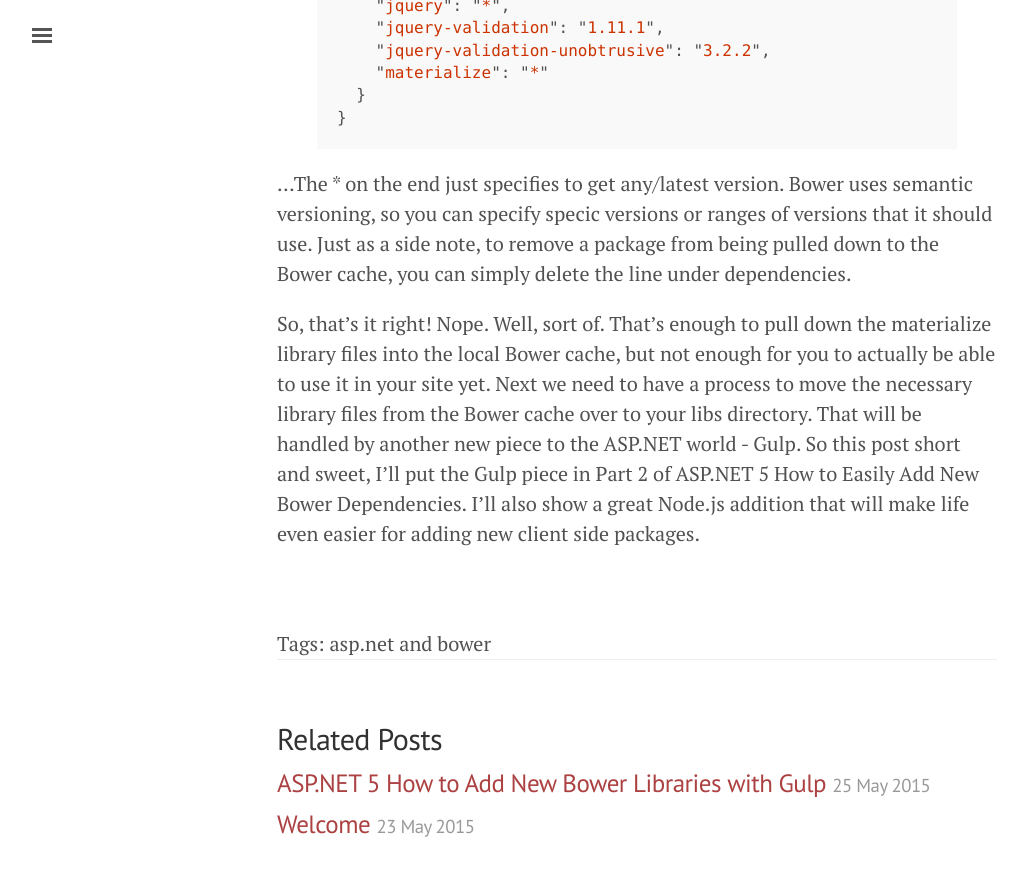
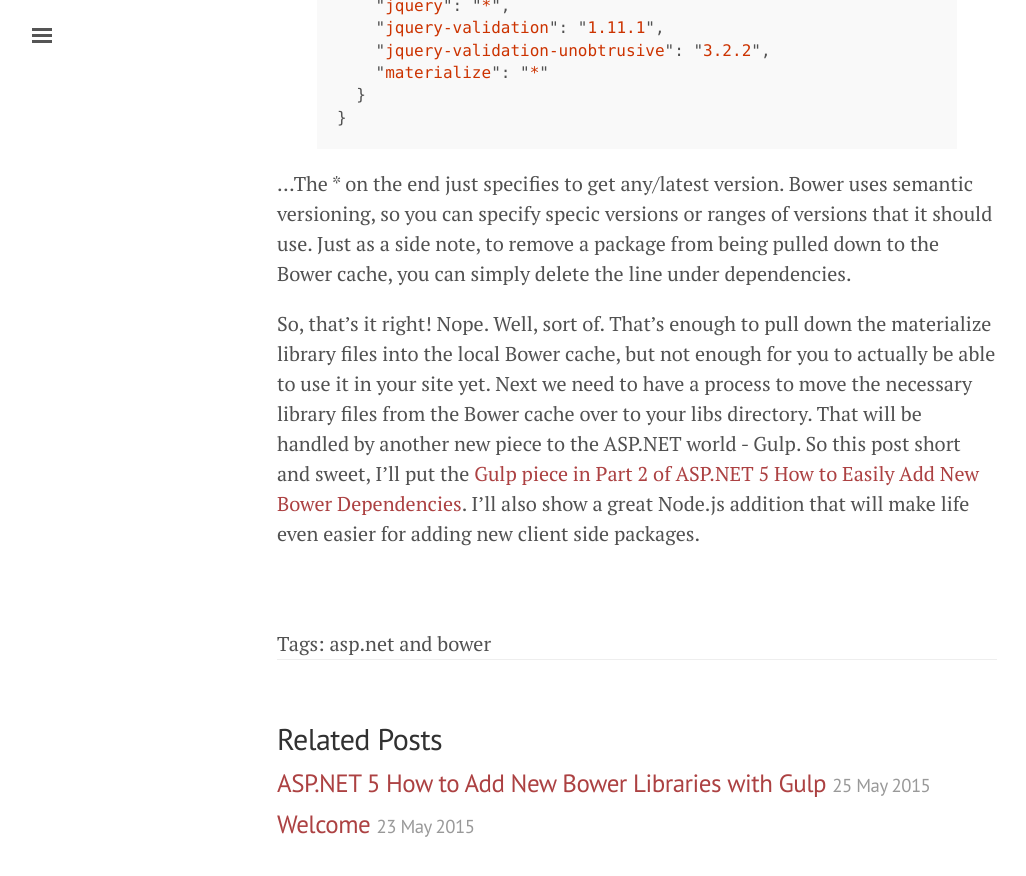
Before and after one commit to mattsmithdev/mattsmithdev.github.io, a Jekyll site: the page built from _posts/2015-05-24-ASPNET-5-How-to-Easily-Add-New-Bower-Dependencies.md, in a window 1280 px wide and 900 px high, scrolled down 1671 px. Shown: the top 876 px of the window, without its empty margins (3-1029 px from the left). Built offline with Jekyll 4.4.1, drawn with Linux system fonts in a browser that asks for light colours; comment, search, counter and statistics services are not loaded; part of the change alters nothing that is shown.

```diff
--- a/_posts/2015-05-24-ASPNET-5-How-to-Easily-Add-New-Bower-Dependencies.md
+++ b/_posts/2015-05-24-ASPNET-5-How-to-Easily-Add-New-Bower-Dependencies.md
@@ -4,6 +4,7 @@ published: true
 title: ASP.NET 5 How to Easily Add New Bower Dependencies
 tags: asp.net bower
 ---
+
 
 
 ![bower-logo1](https://cloud.githubusercontent.com/assets/9366487/7791585/b9201436-0270-11e5-8305-e331e15d7c89.png)
@@ -48,4 +49,4 @@ bower install materialize
 
 ...The * on the end just specifies to get any/latest version. Bower uses semantic versioning, so you can specify specic versions or ranges of versions that it should use. Just as a side note, to remove a package from being pulled down to the Bower cache, you can simply delete the line under dependencies.
 
-So, that's it right! Nope. Well, sort of. That's enough to pull down the materialize library files into the local Bower cache, but not enough for you to actually be able to use it in your site yet. Next we need to have a process to move the necessary library files from the Bower cache over to your libs directory. That will be handled by another new piece to the ASP.NET world - Gulp. So this post short and sweet, I'll put the Gulp piece in Part 2 of ASP.NET 5 How to Easily Add New Bower Dependencies. I'll also show a great Node.js addition that will make life even easier for adding new client side packages.
+So, that's it right! Nope. Well, sort of. That's enough to pull down the materialize library files into the local Bower cache, but not enough for you to actually be able to use it in your site yet. Next we need to have a process to move the necessary library files from the Bower cache over to your libs directory. That will be handled by another new piece to the ASP.NET world - Gulp. So this post short and sweet, I'll put the [Gulp piece in Part 2 of ASP.NET 5 How to Easily Add New Bower Dependencies](http://mjsmithdev.com/2015/05/25/ASPNET-5-How-to-Add-New-Bower-Libraries-with-Gulp/). I'll also show a great Node.js addition that will make life even easier for adding new client side packages.
```
